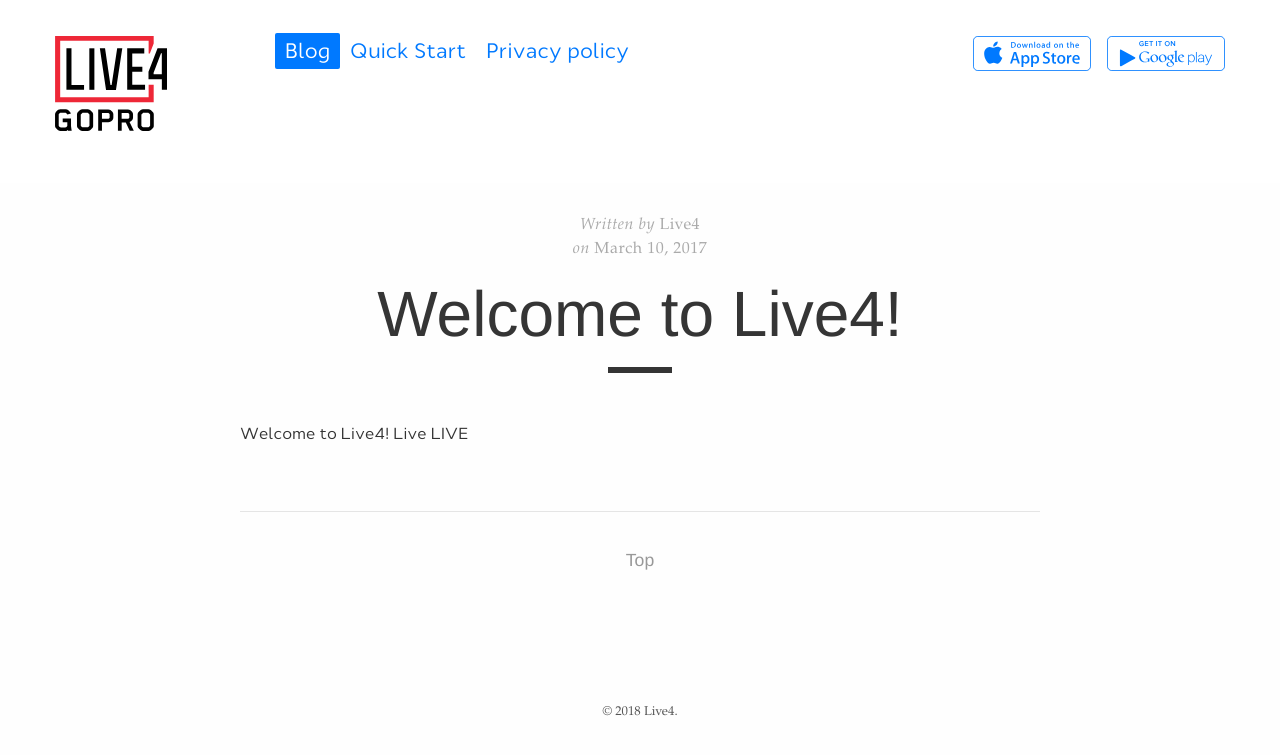
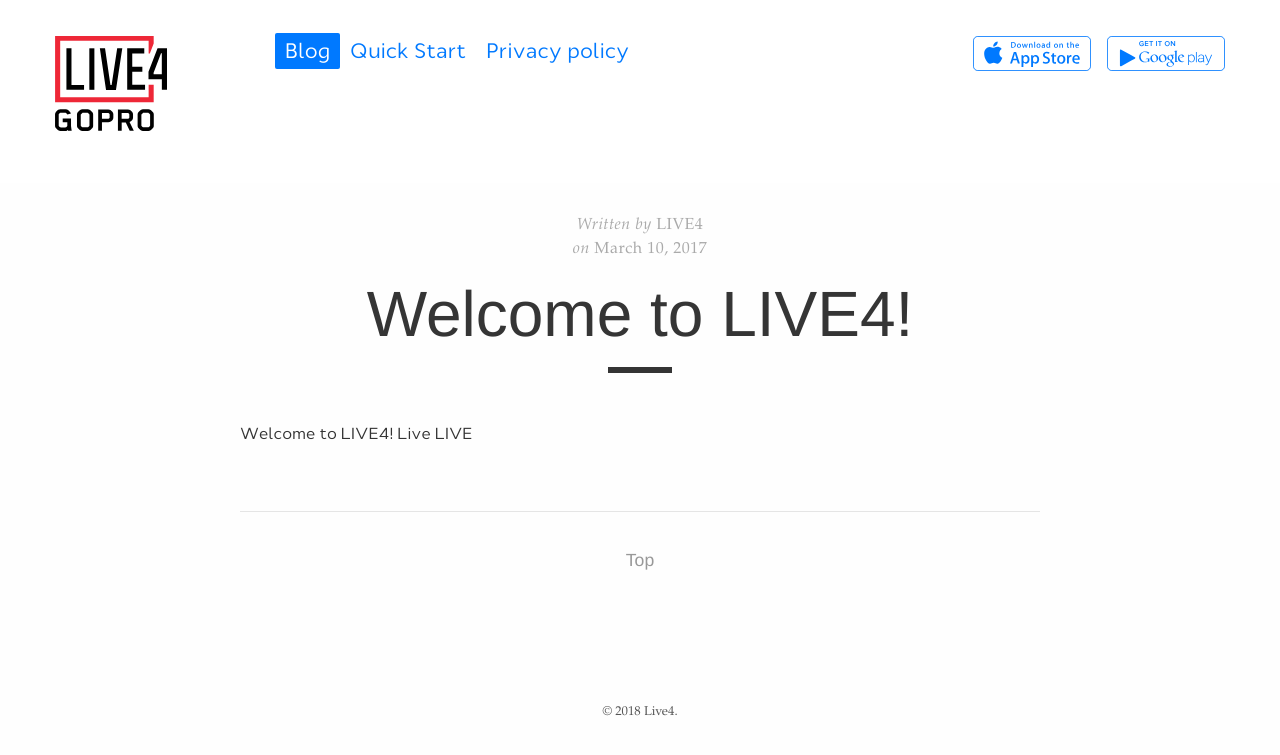
Before and after one commit to videogorillas/live4io, a Jekyll site: the page built from _posts/2017-03-10-welcome.md, in a window 1280 px wide. Shown: the top 755 px of the page. Built offline with Jekyll 4.4.1, drawn with Linux system fonts in a browser that asks for light colours.

```diff
--- a/_posts/2017-03-10-welcome.md
+++ b/_posts/2017-03-10-welcome.md
@@ -1,7 +1,7 @@
 ---
 layout: post
-title:  "Welcome to Live4!"
-author: "Live4"
+title:  "Welcome to LIVE4!"
+author: "LIVE4"
 ---
 
-Welcome to Live4! Live LIVE
+Welcome to LIVE4! Live LIVE
```
